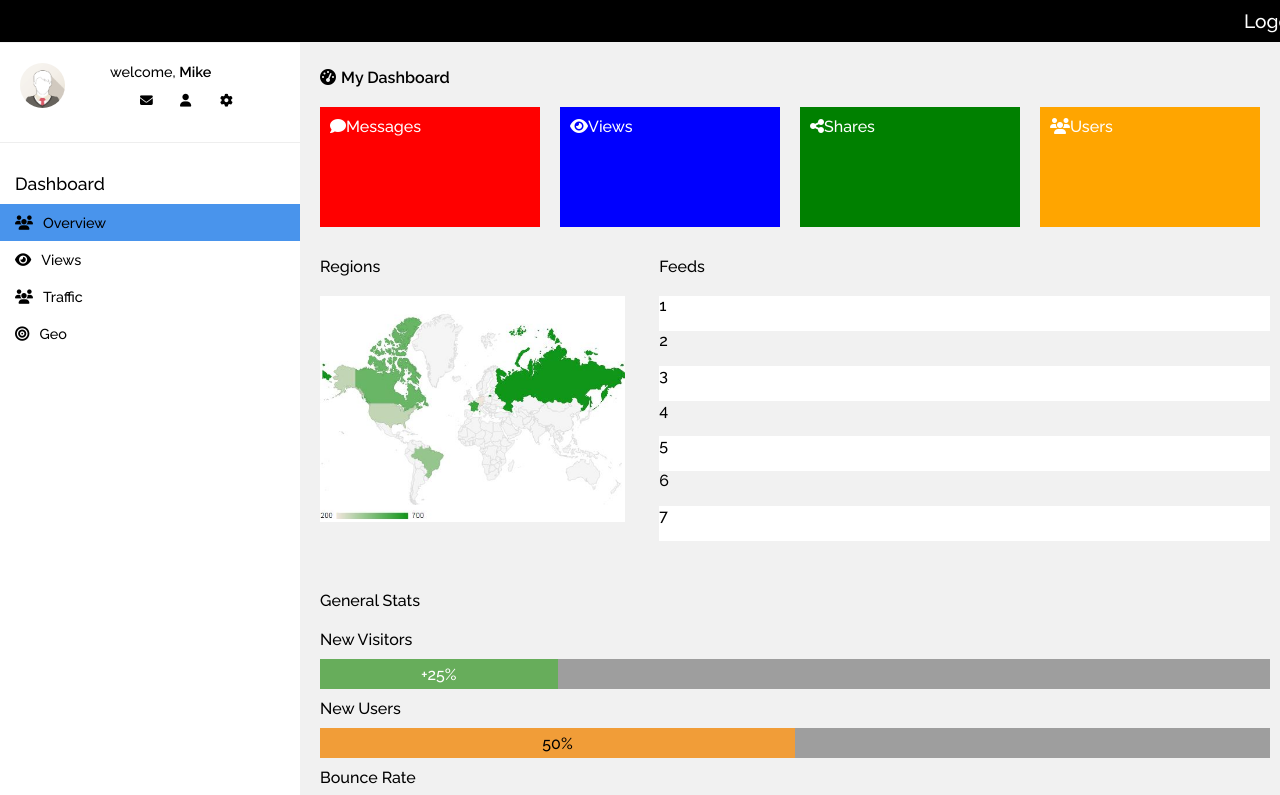
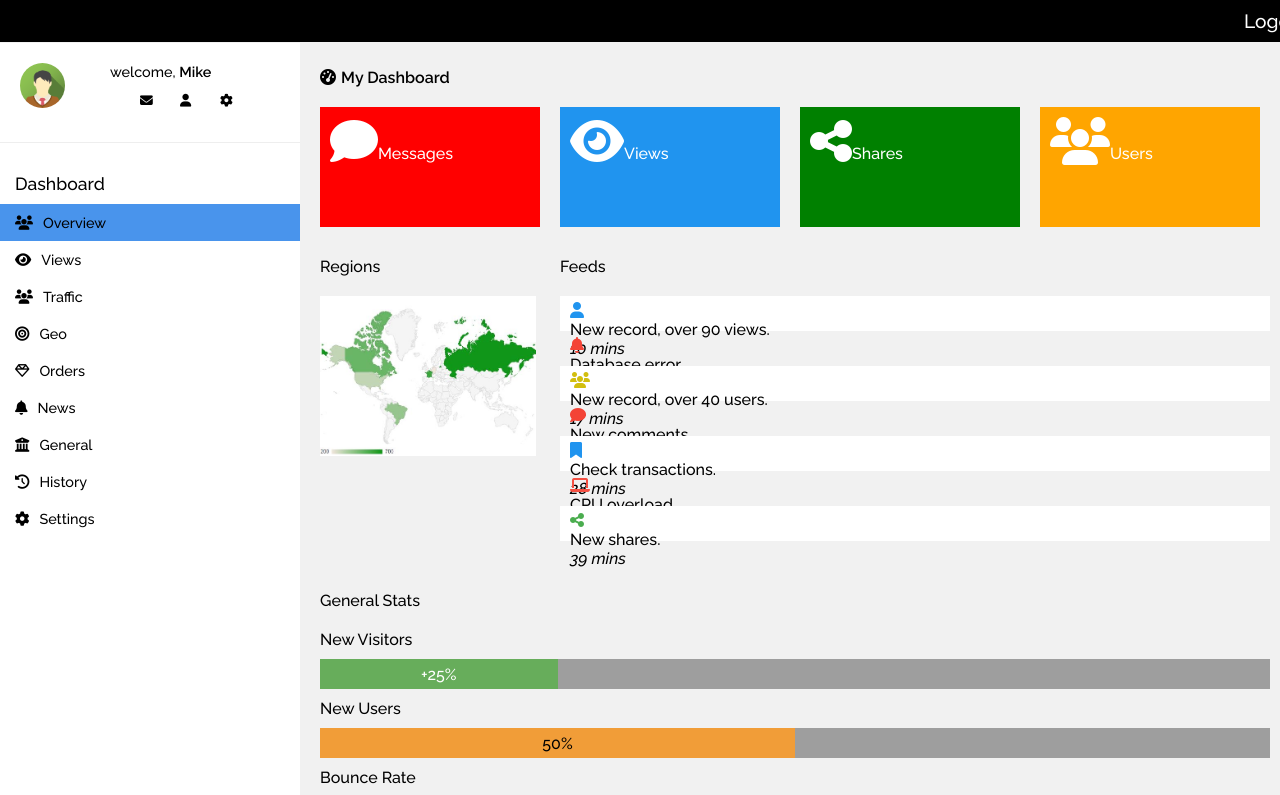
Before and after one commit to lingard09/Front_HW1, a React (Create React App) app: page / in a window 1280 px wide. Shown: the top 795 px of the page. Built offline with nearby package versions, Linux system fonts and the light colour scheme.

Commit message:
style: 90% complete

```diff
--- a/src/App.css
+++ b/src/App.css
@@ -120,12 +120,16 @@ a {
   padding: 10px;
 }
 
+.dash-icon i {
+  font-size: 3rem;
+}
+
 #messages-box {
   background-color: red;
 }
 
 #views-box {
-  background-color: blue;
+  background-color: rgb(32,148,239);
 }
 
 #shares-box {
@@ -149,17 +153,25 @@ a {
   margin-bottom: 50px;
 }
 
-.body-info-content {
-
-}
-
 .body-feeds {
   display: flex;
   flex-direction: column;
 }
 
 .body-feed {
-  height: 35px;
+  height: 25px;
+  padding-top: 5px;
+  padding-bottom: 5px;
+  padding-left: 10px;
+}
+
+.body-feed i {
+  width: 100px;
+}
+
+.body-feed span {
+  display: inline-block;
+  width: 700px;
 }
 
 .white-cell {
--- a/src/App.js
+++ b/src/App.js
@@ -1,5 +1,11 @@
+import { Col } from 'react-bootstrap';
 import './App.css';
-import avatar from './assets/avatar1.png';
+import avatar1 from './assets/avatar1.png';
+import avatar2 from './assets/avatar2.png';
+import avatar3 from './assets/avatar3.png';
+import avatar5 from './assets/avatar5.png';
+import avatar6 from './assets/avatar6.png';
+
 import region from './assets/region.jpg';
 
 function App() {
@@ -13,7 +19,7 @@ function App() {
           <div className='profile-box'>
             <div className='profile-left-box'>
               <div className='profile-avatar-box'>
-                <img className='profile-avatar' src={avatar} width={45}/>
+                <img className='profile-avatar' src={avatar2} width={45}/>
               </div>
 
             </div>
@@ -70,8 +76,47 @@ function App() {
                   </div>
                 </a>
               </div>
+              <div className='banner-menu'>
+                <a href='htm#'>
+                  <div className='banner-content'>
+                    <i class="fa fa-diamond"></i>
+                    Orders
+                  </div>
+                </a>
+              </div>
+              <div className='banner-menu'>
+                <a href='htm#'>
+                  <div className='banner-content'>
+                    <i class="fa fa-bell"></i>
+                    News
+                  </div>
+                </a>
+              </div>
+              <div className='banner-menu'>
+                <a href='htm#'>
+                  <div className='banner-content'>
+                    <i class="fa fa-bank"></i>
+                    General
+                  </div>
+                </a>
+              </div>
+              <div className='banner-menu'>
+                <a href='htm#'>
+                  <div className='banner-content'>
+                    <i class="fa fa-history"></i>
+                    History
+                  </div>
+                </a>
+              </div>
             </div>
-
+            <div className='banner-menu'>
+                <a href='htm#'>
+                  <div className='banner-content'>
+                    <i class="fa fa-cog"></i>
+                    Settings
+                  </div>
+                </a>
+              </div>
           </div>
         </div>
         <div className='main-body'>
@@ -113,25 +158,39 @@ function App() {
               <div className='body-info-content'>
                 <div className='body-feeds'>
                   <div className='body-feed white-cell'>
-1
+                    <i className='fa fa-user' style={{color: 'rgb(32,148,239)'}}></i>
+                    <span>New record, over 90 views.</span>
+                    <em>10 mins</em>
                   </div>
                   <div className='body-feed'>
-                    2
+                    <i className='fa fa-bell' style={{color: 'rgb(244,67,54)'}}></i>
+                    <span>Database error.</span>
+                    <em>15 mins</em>
                   </div>
                   <div className='body-feed white-cell'>
-                    3
+                    <i className='fa fa-users' style={{color: 'rgb(210,190,14)'}}></i>
+                    <span>New record, over 40 users.</span>
+                    <em>17 mins</em>
                   </div>
                   <div className='body-feed'>
-4
+                    <i className='fa fa-comment' style={{color: 'rgb(244,67,54)'}}></i>
+                    <span>New comments.</span>
+                    <em>25 mins</em>
                   </div>
                   <div className='body-feed white-cell'>
-5
+                    <i className='fa fa-bookmark' style={{color: 'rgb(32,148,239)'}}></i>
+                    <span>Check transactions.</span>
+                    <em>28 mins</em>
                   </div>
                   <div className='body-feed'>
-                    6
+                    <i className='fa fa-laptop' style={{color: 'rgb(244,80,67)'}}></i>
+                    <span>CPU overload.</span>
+                    <em>35 mins</em>
                   </div>
                   <div className='body-feed white-cell'>
-                    7
+                    <i className='fa fa-share-alt' style={{color: 'rgb(75,173,79)'}}></i>
+                    <span>New shares.</span>
+                    <em>39 mins</em>
                   </div>
                 </div>
               </div>
@@ -208,12 +267,15 @@ function App() {
             </div>
             <table className='recent-users-table'>
               <tr className='recent-user'>
+                <img className='profile-avatar' src={avatar2} width={45}/>
                 <td className='recent-user-name'>Mike</td>
               </tr>
               <tr className='recent-user'>
+                <img className='profile-avatar' src={avatar5} width={45}/>
                 <td className='recent-user-name'>Jill</td>
               </tr>
               <tr className='recent-user'>
+                <img className='profile-avatar' src={avatar6} width={45}/>
                 <td className='recent-user-name'>Jane</td>
               </tr>
             </table>
@@ -224,7 +286,7 @@ function App() {
             </div>
             <div className='recent-comment'>
               <div className='comment-avatar-box'>
-                <img className='comment-avatar' src={avatar} width='40%' />
+                <img className='comment-avatar' src={avatar3} width='40%' />
               </div>
               <div className='recent-comment-content'>
                 <div className='comment-content-header'>
@@ -242,7 +304,7 @@ function App() {
             </div>
             <div className='recent-comment'>
               <div className='comment-avatar-box'>
-                <img className='comment-avatar' src={avatar} width='40%' />
+                <img className='comment-avatar' src={avatar1} width='40%' />
               </div>
               <div className='recent-comment-content'>
                 <div className='comment-content-header'>
```
